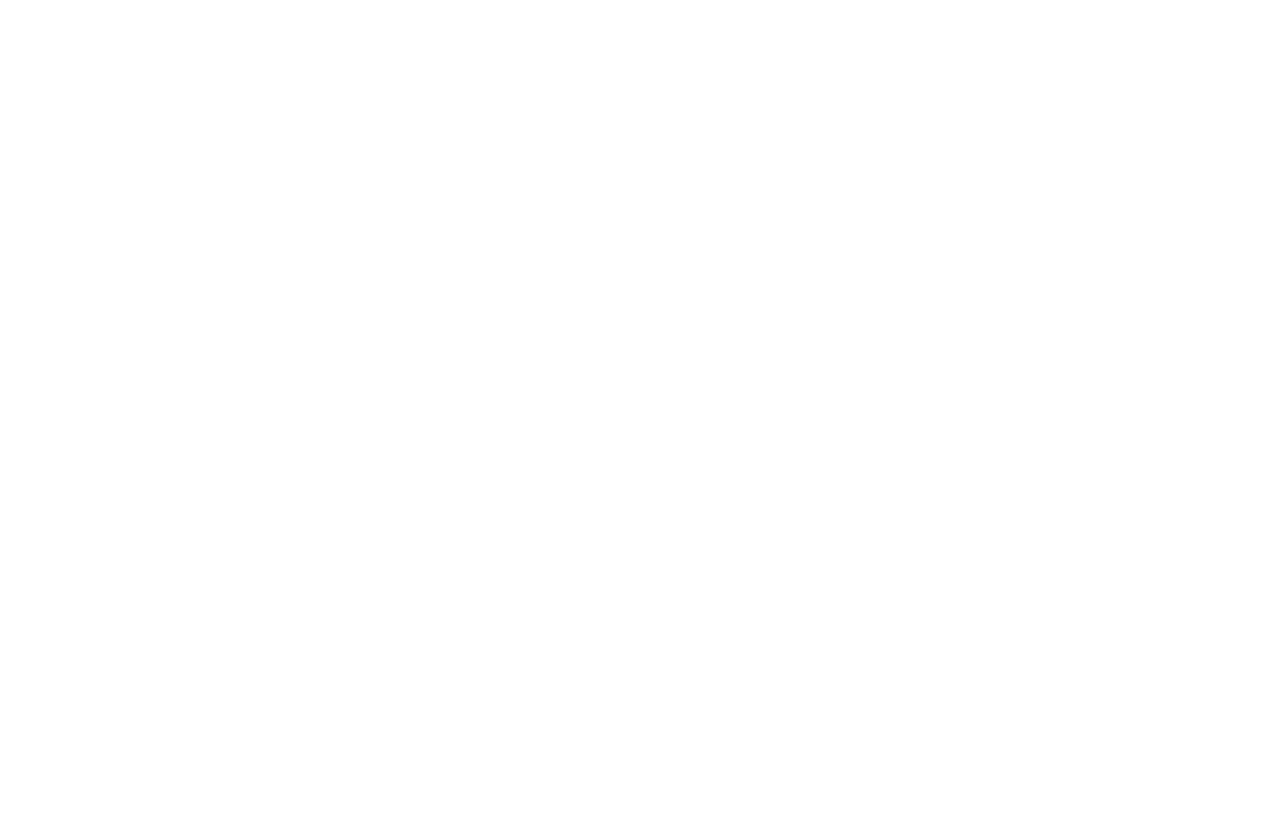
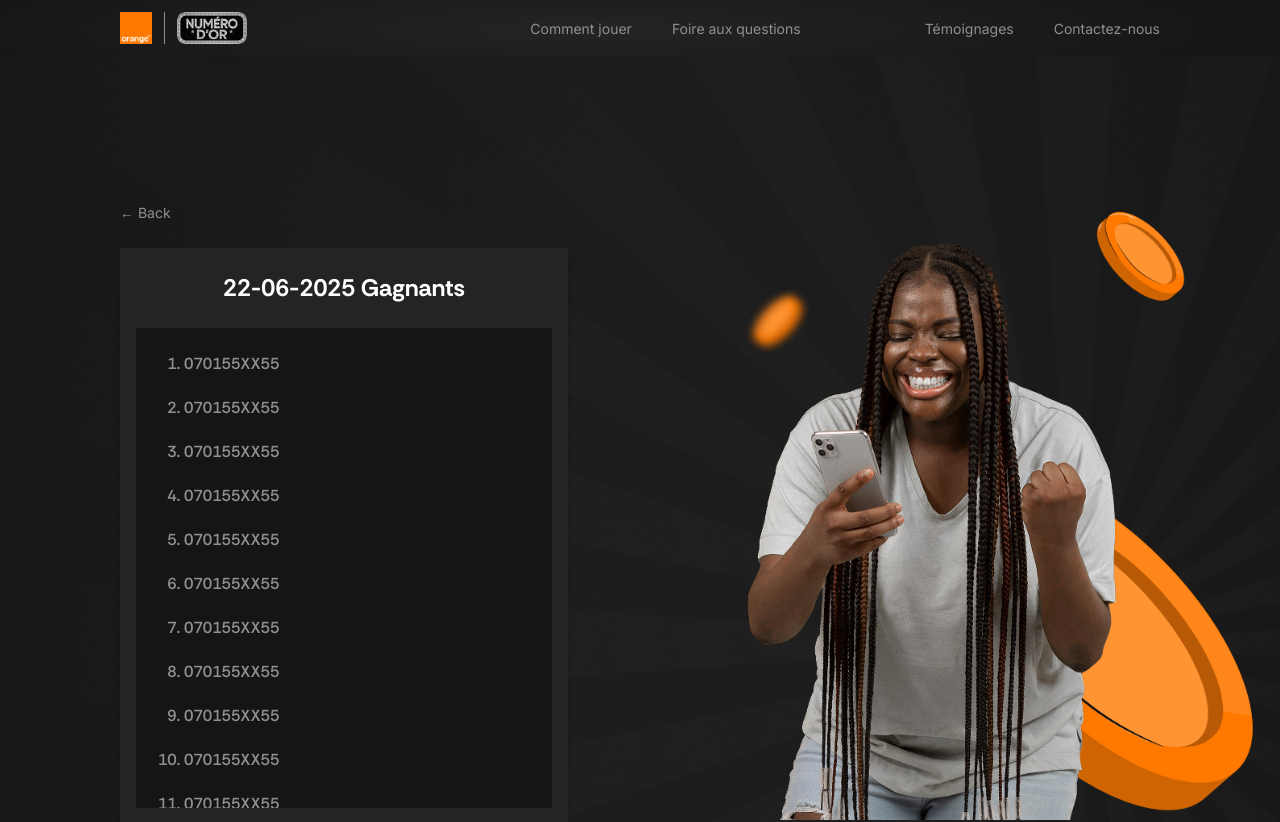
Before and after one commit to Mhizdhee/Orange_Luckynumber, a React (Vite) app: page /winning-numbers in a window 1280 px wide. Before the commit this address had no page. Shown: the top 822 px of the page. Before the commit the page ends 800 px from the top, so only its background shows below. Built offline with nearby package versions, Linux system fonts and the light colour scheme.

Commit message:
update the winning-num page

```diff
--- a/src/App.tsx
+++ b/src/App.tsx
@@ -4,11 +4,13 @@
 import TermsAndConditions from "./Components/TermsAndConditions";
 import LandingPage from "./Pages/LandingPage";
 import WinningsAndPayments from "./Components/WinningsAndPayments";
+import WinningNumbersPage from "./Pages/WinningNumbersPage";
 const App: React.FC = () => {
   return (
     <>
       <Routes>
         <Route path="/" element={<LandingPage />} />
+        <Route path="/winning-numbers" element={<WinningNumbersPage />} />
         <Route path="/Règlement-du-jeu" element={<TermsAndConditions />} />
         <Route path="/Gains-et-paiements" element={<WinningsAndPayments />} />
       </Routes>
--- a/src/Components/WinninNumbersSection.tsx
+++ b/src/Components/WinninNumbersSection.tsx
@@ -1,4 +1,5 @@
 import React, { useEffect, useRef, useState } from "react";
+import { useNavigate } from "react-router-dom";
 
 const phoneNumbers = [
   "070155XX55",
@@ -22,6 +23,7 @@
   const scrollRef = useRef<HTMLDivElement>(null);
   const directionRef = useRef<"left" | "right">("left");
   const animationRef = useRef<number | null>(null);
+  const navigate = useNavigate();
 
   useEffect(() => {
     if (showAll) return;
@@ -60,35 +62,35 @@
 
   const scrollItems = [...phoneNumbers, ...phoneNumbers];
 
-  if (showAll) {
-    return (
-      <div className="bg-[#121212] px-4 py-6 ">
-        <div className="max-w-lg mx-auto">
-          <button
-            onClick={() => setShowAll(false)}
-            className="font-[Inter]  text-[14px] leading-[22px] font-normal mb-6 text-[#8F8F8F] hover:text-white cursor-pointer"
-          >
-            ← Back
-          </button>
-          <div className="max-w-md  bg-[#242424]  pt-18 px-4 pb-4 shadow-md text-white">
-            <h3 className="lg:text-[24px] text-[18px] leading-[26px] font-['RethinkSans-Bold'] font-bold lg:leading-[32px] text-center mb-4">
-              22-06-2025 Gagnants
-            </h3>
+  // if (showAll) {
+  //   return (
+  //     <div className="bg-[#121212] px-4 py-6 ">
+  //       <div className="max-w-lg mx-auto">
+  //         <button
+  //           onClick={() => setShowAll(false)}
+  //           className="font-[Inter]  text-[14px] leading-[22px] font-normal mb-6 text-[#8F8F8F] hover:text-white cursor-pointer"
+  //         >
+  //           ← Back
+  //         </button>
+  //         <div className="max-w-md  bg-[#242424]  pt-18 px-4 pb-4 shadow-md text-white">
+  //           <h3 className="lg:text-[24px] text-[18px] leading-[26px] font-['RethinkSans-Bold'] font-bold lg:leading-[32px] text-center mb-4">
+  //             22-06-2025 Gagnants
+  //           </h3>
 
-            <div className="flex flex-col  gap-5  bg-[#151515] overflow-y-auto max-h-96">
-              <ol className="list-decimal py-6 px-12 space-y-5  font-['RethinkSans-SemiBold'] font-semibold text-[16px] leading-[24px] text-justify text-[#8F8F8F]">
-                {phoneNumbers.map((num, idx) => (
-                  <li key={idx} className="">
-                    {num}
-                  </li>
-                ))}
-              </ol>
-            </div>
-          </div>
-        </div>
-      </div>
-    );
-  }
+  //           <div className="flex flex-col  gap-5  bg-[#151515] overflow-y-auto max-h-96">
+  //             <ol className="list-decimal py-6 px-12 space-y-5  font-['RethinkSans-SemiBold'] font-semibold text-[16px] leading-[24px] text-justify text-[#8F8F8F]">
+  //               {phoneNumbers.map((num, idx) => (
+  //                 <li key={idx} className="">
+  //                   {num}
+  //                 </li>
+  //               ))}
+  //             </ol>
+  //           </div>
+  //         </div>
+  //       </div>
+  //     </div>
+  //   );
+  // }
 
   return (
     <div className="bg-[#242424] px-4 xl:px-30 py-6  w-full overflow-hidden">
@@ -105,7 +107,7 @@
           <div className="block xl:hidden">
             <button
               className="text-[#8F8F8F]  font-[Inter]  text-[14px] leading-[22px] font-normal cursor-pointer"
-              onClick={() => setShowAll(true)}
+              onClick={() => navigate("/winning-numbers")}
             >
               View All
             </button>
@@ -129,7 +131,7 @@
         <div className="hidden xl:block pl-0 md:pl-4 border-l md:border-l border-l-[#8F8F8F]">
           <button
             className="text-[#8F8F8F]  font-[Inter]  text-[14px] leading-[22px] font-normal cursor-pointer hover:text-white"
-            onClick={() => setShowAll(true)}
+            onClick={() => navigate("/winning-numbers")}
           >
             View All
           </button>
--- /dev/null
+++ b/src/Pages/WinningNumbersPage.tsx
@@ -0,0 +1,137 @@
+import { useNavigate } from "react-router-dom";
+import Navbar from "../Components/Navbar";
+import Footer from "../Components/Footer";
+import Socials from "../Components/Socials";
+import HeroBg from "../assets/Images/heroimg.png";
+import Background from "../assets/Images/Background-img.png";
+import MobileBackground from "../assets/Images/mobilebg-img .png";
+
+const phoneNumbers = [
+  "070155XX55",
+  "070155XX55",
+  "070155XX55",
+  "070155XX55",
+  "070155XX55",
+  "070155XX55",
+  "070155XX55",
+  "070155XX55",
+  "070155XX55",
+  "070155XX55",
+  "070155XX55",
+  "070155XX55",
+  "070155XX55",
+  "070155XX55",
+  "070155XX55",
+  "070155XX55",
+  "070155XX55",
+  "070155XX55",
+  "070155XX55",
+  "070155XX55",
+  "070155XX55",
+  "070155XX55",
+  "070155XX55",
+  "070155XX55",
+  "070155XX55",
+  "070155XX55",
+];
+
+const WinningNumbersPage = () => {
+  const navigate = useNavigate();
+
+  return (
+    <>
+      <div className="hidden md:block bg-[#242424] h-screen w-full ">
+        <div
+          className="hidden md:block  lg:pt-30  relative lg:bg-cover lg:bg-center  lg:bg-no-repeat "
+          style={{ backgroundImage: `url(${Background})` }}
+        >
+          <Navbar />
+
+          <div className="w-full max-w-[1440px] 2xl:mx-auto pt-20 px-4 flex flex-1 items-center justify-center  lg:pl-30">
+            <div className="w-full md:w-1/2   ">
+              <button
+                onClick={() => navigate("/")}
+                className="font-[Inter]  text-[14px] leading-[22px] font-normal mb-6 text-[#8F8F8F] hover:text-white cursor-pointer"
+              >
+                ← Back
+              </button>
+
+              <div className="max-w-md  bg-[#242424]   px-4 pb-4 shadow-md text-white">
+                <h3 className="lg:text-[24px] text-[18px] py-6 leading-[26px] font-['RethinkSans-Bold'] font-bold lg:leading-[32px] text-center">
+                  22-06-2025 Gagnants
+                </h3>
+
+                <div className="flex flex-col  gap-5  bg-[#151515] overflow-y-auto max-h-120">
+                  <ol className="list-decimal py-6 px-12 space-y-5  font-['RethinkSans-SemiBold'] font-semibold text-[16px] leading-[24px] text-justify text-[#8F8F8F]">
+                    {phoneNumbers.map((num, idx) => (
+                      <li key={idx} className="">
+                        {num}
+                      </li>
+                    ))}
+                  </ol>
+                </div>
+              </div>
+            </div>
+
+            {/* Right: Image */}
+            <div className="hidden md:block w-1/2 pl-6">
+              <img
+                src={HeroBg}
+                alt="Winning"
+                // className="w-full h-full object-contain rounded-lg"
+              />
+            </div>
+          </div>
+
+          <Footer />
+          <Socials />
+        </div>
+      </div>
+      <div className="lg:hidden block  h-screen w-full ">
+        <div
+          className="block lg:hidden bg-no-repeat w-full bg-[#121212] bg-contain"
+          style={{ backgroundImage: `url(${MobileBackground})` }}
+        >
+          <Navbar />
+
+          <div className=" pt-20 px-4 flex flex-col md:flex-row items-center justify-center">
+            <div className="w-full  ">
+              <button
+                onClick={() => navigate("/")}
+                className="font-[Inter]  text-[14px] leading-[22px] font-normal mb-6 text-[#8F8F8F] hover:text-white cursor-pointer"
+              >
+                ← Back
+              </button>
+
+              <div className="max-w-lg  bg-[#242424]   px-4 pb-4 shadow-md text-white">
+                <h3 className="lg:text-[24px] text-[18px] py-6 leading-[26px] font-['RethinkSans-Bold'] font-bold lg:leading-[32px] text-center">
+                  22-06-2025 Gagnants
+                </h3>
+
+                <div className="flex flex-col  gap-5  bg-[#151515] overflow-y-auto max-h-120">
+                  <ol className="list-decimal py-6 px-12 space-y-5  font-['RethinkSans-SemiBold'] font-semibold text-[16px] leading-[24px] text-justify text-[#8F8F8F]">
+                    {phoneNumbers.map((num, idx) => (
+                      <li key={idx} className="">
+                        {num}
+                      </li>
+                    ))}
+                  </ol>
+                </div>
+              </div>
+            </div>
+
+            {/* Right: Image */}
+            <div className="  w-full lg:hidden justify-center px-4 ">
+              <img src={HeroBg} alt="Winning" className="w-full h-full " />
+            </div>
+          </div>
+
+          <Footer />
+          <Socials />
+        </div>
+      </div>
+    </>
+  );
+};
+
+export default WinningNumbersPage;
```
